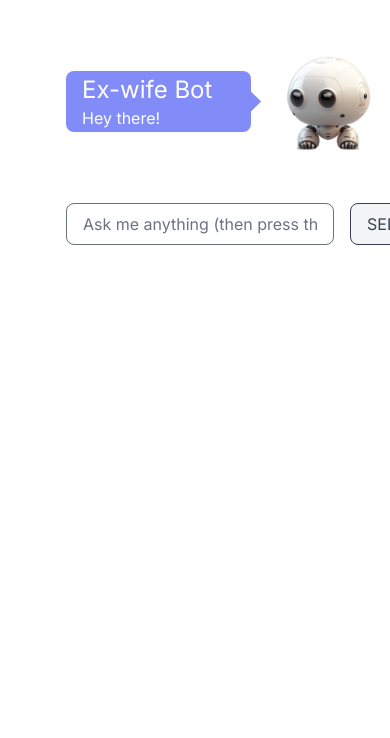
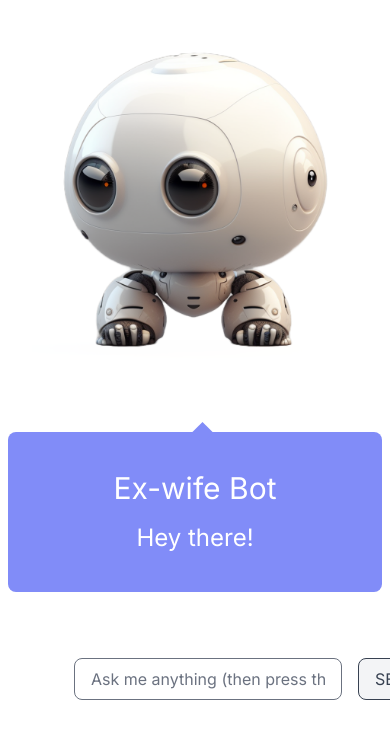
Before and after one commit to IMTanuki/app-chatbot-js-ymca, a Next.js app: page / in a window 390 px wide. Shown: the top 738 px of the page. Built offline with nearby package versions, Linux system fonts and the light colour scheme.

Commit message:
updates - added - responsive classes for header, form and messages
outstanding issues
- globals.css warning

```diff
--- a/app/page.js
+++ b/app/page.js
@@ -75,31 +75,45 @@ export default function Home () {
 	return <main className="container mx-auto max-w-4xl">
 
 		{/* botman main */ }
-		<div className="my-10 grid grid-cols-[50px,3fr,2fr] gap-4 items-center ">
+		<div className="grid grid-cols-1 gap-0
+									lg:grid-cols-[50px,3fr,2fr] lg:gap-4
+									items-center">
 
-			{/* col 01 */ }
+			{/* 01 - null */ }
 			<div></div>
 
-			{/*  coll 02 */}
+			{/*  coll 02  - text box*/}
 			<div className={ `
-			relative py-4 px-4 h-[50%] flex flex-col justify-center bg-indigo-400 rounded-lg
+										relative mx-2 lg:mx-0 py-20 lg:py-4 px-4 lg:px-4 h-[50%]
+										flex flex-col justify-center
+										items-center lg:items-start
+										bg-indigo-400 rounded-lg
 			${ loading ? "animate-pulse" : "" }
 			` }>
-				<div className="absolute h-[15px] w-[15px] bg-indigo-400 -right-[7px] top[50%] rotate-45"></div>
-				<h3 className="text-2xl text-white bold">Ex-wife Bot</h3>
-				<p className="text-1xl text-white ">
+				<div className="hidden lg:block absolute h-[15px] w-[15px]
+											-right-[7px] top-[50%] rotate-45
+											bg-indigo-400"></div>
+				<div className="lg:hidden absolute h-[15px] w-[15px]
+											left-[50%] -top-[7px] rotate-45
+											bg-indigo-400"></div>
+				<h3 className="text-3xl lg:text-3xl  bold text-center text-white">Ex-wife Bot</h3>
+				<div className="py-2"></div>
+				<p className="text-2xl lg:text-2xl  text-center text-white">
 					{ loading ? "I'm thinking..." : displayMessage }
 				</p>
 			</div>
 
-			{/* col 03 */ }
-			<div className="flex flex-col justify-center">
+			{/* 03 - bot img */ }
+			<div className="order-[-1] lg:order-none
+										flex justify-center lg:justify-center">
 				<Image alt="Botman Image" src="/bot.png" width={ 512 } height={ 512 }/>
 			</div>
+
 		</div>
 
 		{/* messages - form */}
-		<form className="mt-6 grid grid-cols-[50px,4fr,1fr] gap-4 items-center" onSubmit={handleSubmit}>
+		<form className="mt-6 mx-2 lg:mx-0 grid grid-cols-[50px,4fr,1fr] gap-4 items-center"
+			  		onSubmit={handleSubmit}>
 
 			{/*  empty space */}
 			<div></div>
@@ -127,7 +141,7 @@ export default function Home () {
 
 
 		{/* messages - list */ }
-		<div className="mt-6">
+		<div className="mt-6 mx-2 lg:mx-0 ">
 			{messages.map((message) => {
 				return (
 					<div key={message.content} className="grid grid-cols-[50px,minmax(0,1fr)] gap-4 py-2 items-center">
--- a/tailwind.config.js
+++ b/tailwind.config.js
@@ -5,11 +5,20 @@ module.exports = {
     "./pages/**/*.{js,ts,jsx,tsx,mdx}",
     "./components/**/*.{js,ts,jsx,tsx,mdx}",
 
-    // Or if using `src` directory:
+    //  `src` directory:
     // "./src/**/*.{js,ts,jsx,tsx,mdx}",
   ],
   theme: {
+    screens: {
+      sm: '640px',
+      md: '768px',
+      lg: '1024px',
+      xl: '1280px',
+      '2xl': '1536px',
+    },
     extend: {},
   },
+  variants: {},
   plugins: [],
+
 }
```
